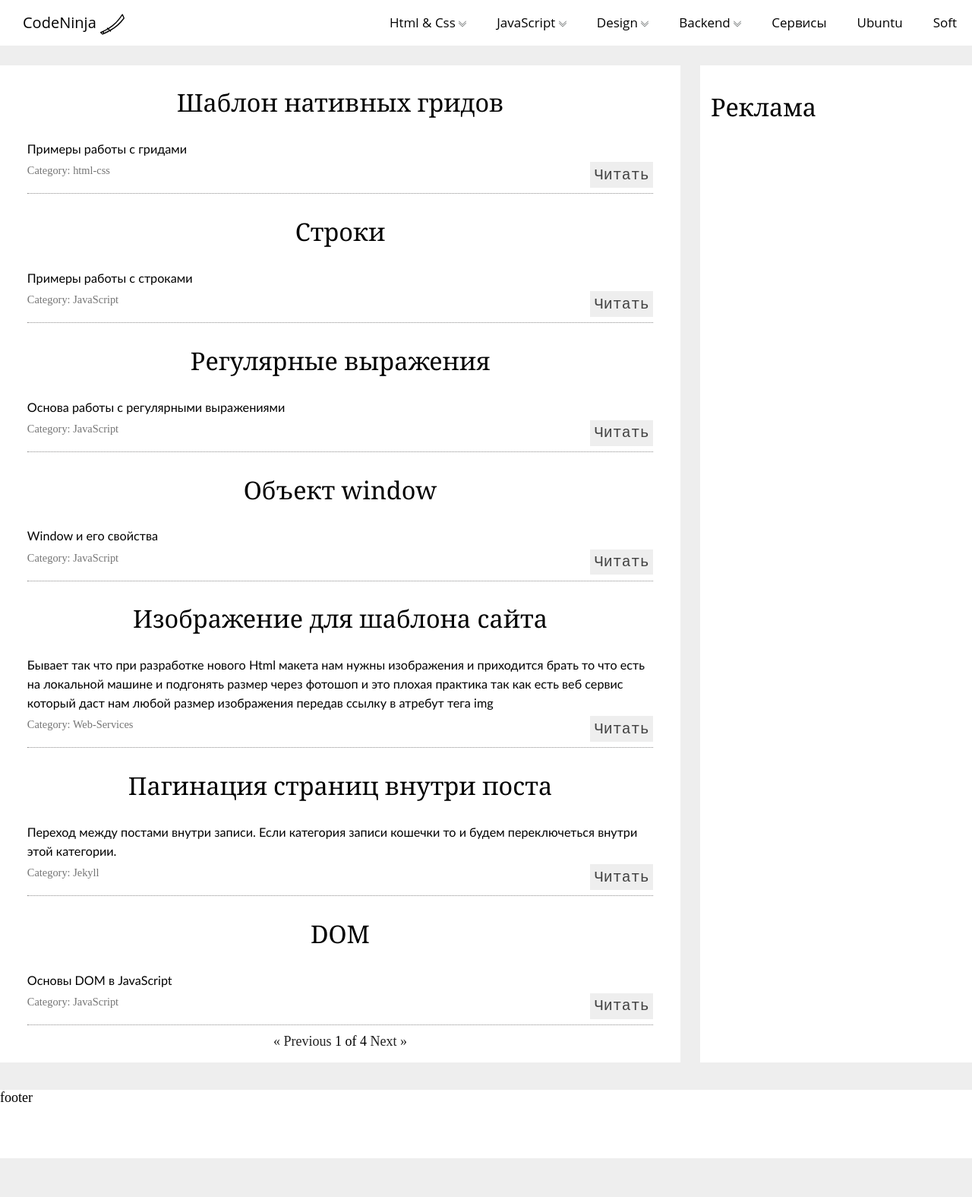
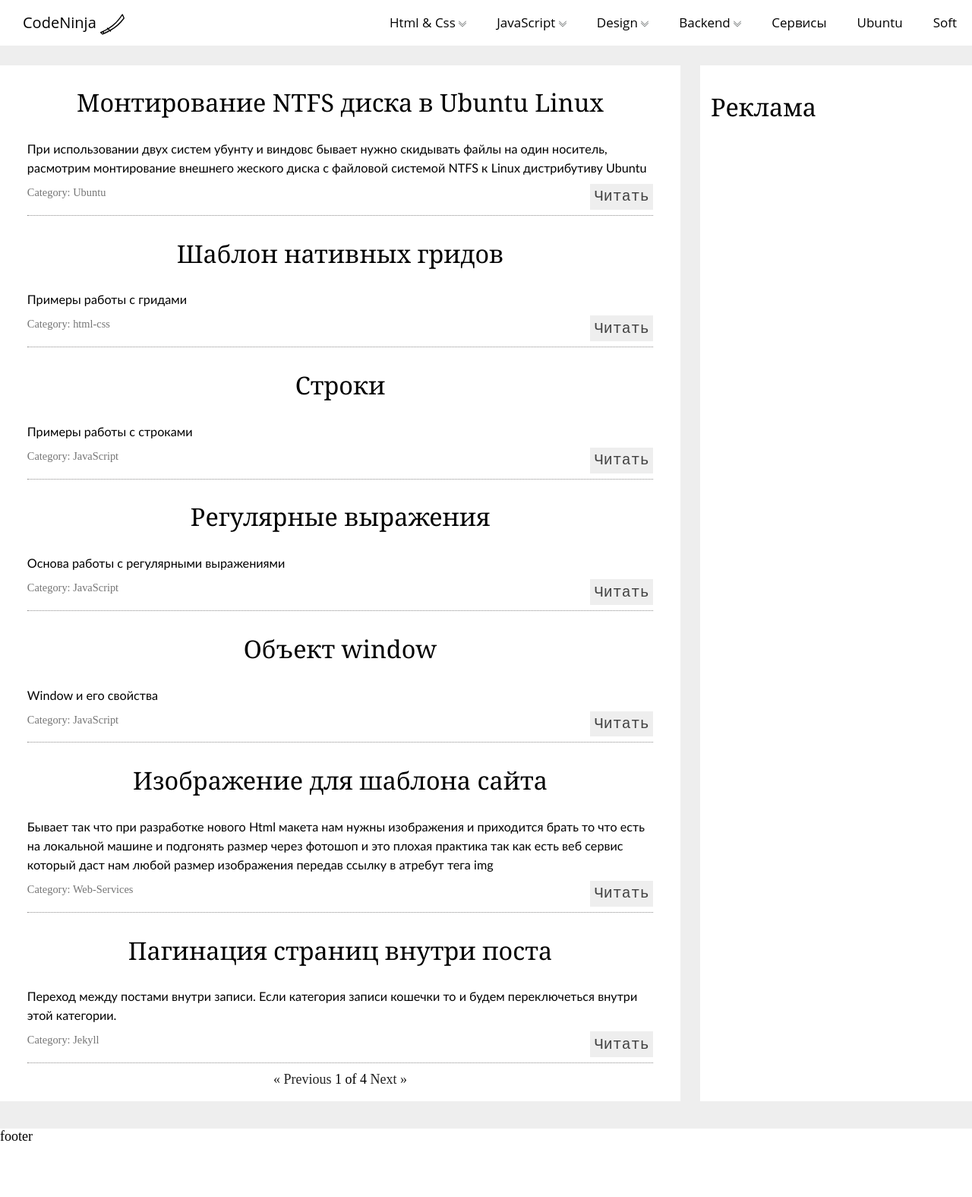
Before and after one commit to webzwezda/CodeNinja, a Jekyll site: the page built from index.html, in a window 1280 px wide. Shown: the whole page at 76% size. Built offline with Jekyll 4.4.1, drawn with Linux system fonts in a browser that asks for light colours; the list of posts is cut into pages by our own code; before the commit the page ends 1524 px from its top, so only the background shows below that.

Commit message:
mount ntfs

```diff
--- a/Categories/ubuntu/Web-Services.html
+++ b/Categories/ubuntu/ubuntu.html
@@ -5,4 +5,3 @@ date:   2017-10-12 15:14:22 +1000
 category: Ubuntu
 permalink: /ubuntu/
 ---
-<h2>Не требующие обзора сервисы</h2>
--- a/_includes/header.html
+++ b/_includes/header.html
@@ -98,6 +98,7 @@
                 </li>
             </ul>
         </li>
+
         <li class="menu__li"><a class="header__menu__link" href="{{ "/Web-Services/" | prepend: site.baseurl | prepend: site.url }}">Cервисы</a></li>
         <li class="menu__li"><a class="header__menu__link" href="{{ "/ubuntu/" | prepend: site.baseurl | prepend: site.url }}">Ubuntu</a></li>
         <li class="menu__li"><a class="header__menu__link" href="{{ "/Soft/" | prepend: site.baseurl | prepend: site.url }}">Soft</a></li>
--- /dev/null
+++ b/_posts/Ubuntu/2018-05-11-momtirovanie-ntfs-v-ubuntu-linux.html
@@ -0,0 +1,24 @@
+---
+layout: post
+title:  "Монтирование NTFS диска в Ubuntu Linux"
+date:   2018-05-11
+category: Ubuntu
+description: "При использовании двух систем убунту и виндовс бывает нужно скидывать файлы на один носитель, расмотрим монтирование внешнего жеского диска с файловой системой NTFS к Linux дистрибутиву Ubuntu"
+---
+<p>И так перед нами имеется Linux дистрибутив <b>Ubunt 18.04 LTS</b> и внешний жесткий диск с файлвой системой <b>NTFS</b>.</p>
+<h3>Как узнать какой диск монтировать?</h3>
+<p>Команда для просмотра информации о всех подключенных дисках в Ubuntu</p>
+<p>Вводим команду без подключенного диска потом подключакм диск снова вводим команду и смотрем что изменилось. Так и узнаем какой диск нужно монтировать.</p>
+{% highlight bash %}
+sudo blkid
+{% endhighlight %}
+<img style="margin:15px 0" src="{{ "/image/other/komanda-otobrajenia-vsex-diskov-v-ubuntu.png" | prepend: site.baseurl | prepend: site.url }}" alt="">
+<p>Так я узнаю что монтировать нужно раздел /dev/sdb1 у которого файловая система <b>NTFS</b></p>
+<h2>Команда монтирования NTFS диска в Ubuntu</h2>
+<p>Эта команда доступна сразу после установки Ubuntu</p>
+{% highlight bash %}
+sudo ntfsfix /dev/sdb1
+{% endhighlight %}
+<div class="video-wrap">
+<iframe width="560" height="315" src="https://www.youtube.com/embed/vDF6EZdeAQ4" frameborder="0" allow="autoplay; encrypted-media" allowfullscreen></iframe>
+</div>
--- a/_sass/minima/_base.scss
+++ b/_sass/minima/_base.scss
@@ -97,3 +97,20 @@ footer {
     clear: both;
   }
 }
+.video-wrap {
+  width: 75%;
+  margin: 1rem auto;
+  text-align: center;
+  position: relative;
+  padding-bottom: 56.25%; /* задаёт высоту контейнера для 16:9 (если 4:3 — поставьте 75%) */
+  padding-top: 30px;
+  height: 0;
+  overflow: hidden;
+}
+.video-wrap iframe {
+  position: absolute;
+  top: 0;
+  left: 0;
+  width: 100%;
+  height: 100%;
+}
--- a/_sass/minima/_font.scss
+++ b/_sass/minima/_font.scss
@@ -21,20 +21,20 @@
 
 h2 {
   font-family: "Palatino Linotype", Book Antiqua, Palatino, serif;
-  font-size: 1.7rem;
+  font-size: 1.4rem;
 }
 
 h3 {
   font-family: "Palatino Linotype", Book Antiqua, Palatino, serif;
   font-size: 1.4rem;
   margin: 0.8rem 0;
-  font-weight: lighter;
+
 }
 p {
   font-size: .9rem;
   line-height: 25px;
   font-family: "Trebuchet MS", Helvetica, sans-serif;
-  margin: 0.3rem 0;
+  margin: 0.5rem 0;
 }
 .post__category{
   font-size: .8rem;
```
Also changed, not shown: image/other/komanda-otobrajenia-vsex-diskov-v-ubuntu.png (added).
